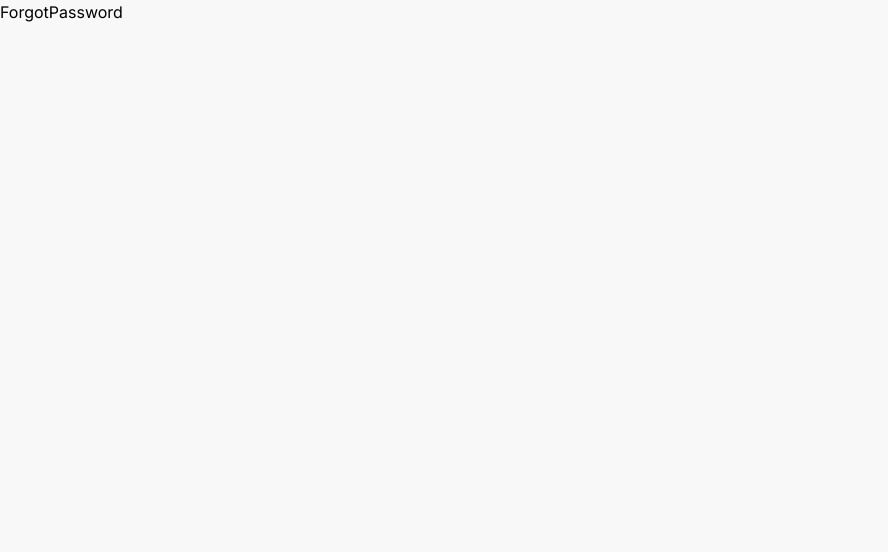
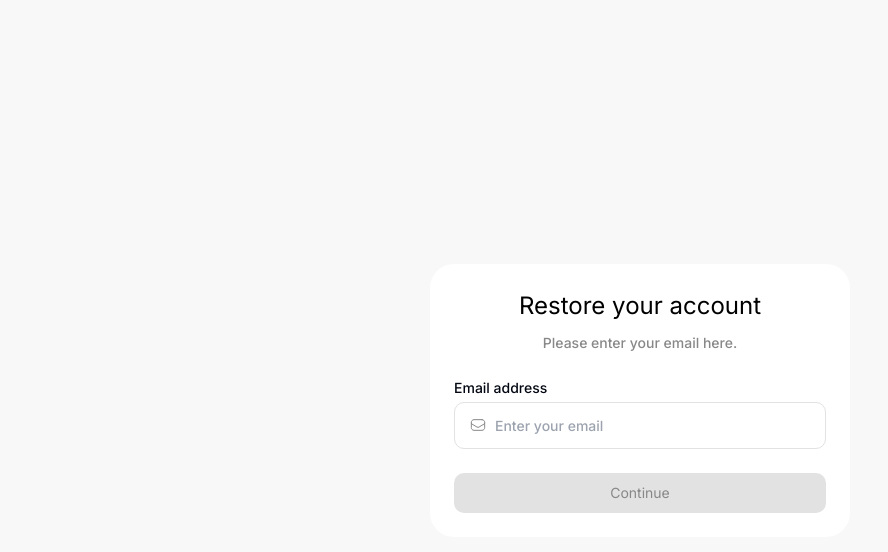
Before and after one commit to marble-legal/marble-legal-frontend, a React (Create React App) app: page /forgot-password in a window 1280 px wide. Shown: the top 552 px of the page, without its empty margins (0-888 px from the left). Built offline with nearby package versions, Linux system fonts and the light colour scheme; no server answers.

Commit message:
auth init

```diff
--- a/src/pages/auth/forgot-password/ForgotPassword.tsx
+++ b/src/pages/auth/forgot-password/ForgotPassword.tsx
@@ -1,3 +1,74 @@
-export default function ForgotPassword() {
-  return <div>ForgotPassword</div>;
-}
+import { Formik, Form, useFormikContext } from "formik";
+import * as Yup from "yup";
+import { Link, useNavigate } from "react-router-dom";
+import { setToken, setUser } from "../../../helpers/utils";
+import { api } from "../../../helpers/api";
+import { ShowToast } from "../../../components/toast";
+import { Layout } from "../../../components/Layout";
+import FormField from "../../../components/FormField";
+import Button from "../../../components/Button";
+import { SocialLogin } from "../../../components/SocialLogin";
+import useViewportHeight from "../../../helpers/useViewportHeight";
+import Checkbox from "../../../components/Checkbox";
+
+const validationSchema = Yup.object().shape({
+  email: Yup.string().email("Invalid email").required("Email is required"),
+});
+
+const LoginForm = () => {
+  const navigate = useNavigate();
+  return (
+    <Layout>
+      <Formik
+        initialValues={{ email: "", password: "" }}
+        isInitialValid={false}
+        validationSchema={validationSchema}
+        onSubmit={(values, actions) => {
+          console.log(values);
+        }}
+      >
+        <LoginFormContent />
+      </Formik>
+    </Layout>
+  );
+};
+
+const LoginFormContent = () => {
+  const { isValid, isSubmitting } = useFormikContext();
+  const navigate = useNavigate();
+
+  return (
+    <div className="grid items-center h-full justify-center">
+      <div className="grid bg-white p-[1.5rem] rounded-[24px] lg:w-[420px] w-[calc(100vw-2rem)]">
+        <Form className="grid gap-[1.5rem]">
+          <div className="text-center grid gap-2">
+            <h1 className="text-[1.5rem]">Restore your account</h1>
+            <h2 className="text-[0.875rem] text-[#888] flex gap-[0.375rem] justify-self-center font-[500]">
+              Please enter your email here.
+            </h2>
+          </div>
+          <div className="grid gap-4">
+            <FormField
+              label="Email address"
+              name="email"
+              type="email"
+              placeholder="Enter your email"
+            />
+          </div>
+          <div className="grid gap-4">
+            <Button
+              className="w-full"
+              type="submit"
+              disabled={!isValid}
+              loading={isSubmitting}
+            >
+              Continue
+            </Button>
+          </div>
+        </Form>
+      </div>
+    </div>
+  );
+};
+
+export default LoginForm;
--- a/src/pages/auth/login/Login.tsx
+++ b/src/pages/auth/login/Login.tsx
@@ -82,7 +82,7 @@ const LoginFormContent = () => {
           </div>
           <div className="grid gap-4">
             <FormField
-              label="Email"
+              label="Email address"
               name="email"
               type="email"
               placeholder="Enter your email"
@@ -103,12 +103,14 @@ const LoginFormContent = () => {
                   Remember me
                 </label>
               </div>
+              <Link to="/forgot-password">
                 <Button
                   variant="link"
                   className="!text-[#888] !font-[500] underline"
                 >
                   Forgot password?
                 </Button>
+              </Link>
             </div>
           </div>
           <div className="grid gap-4">
--- a/src/pages/auth/register/Register.tsx
+++ b/src/pages/auth/register/Register.tsx
@@ -94,7 +94,7 @@ const RegisterFormContent = () => {
               placeholder="Enter your name"
             />
             <FormField
-              label="Email"
+              label="Email address"
               name="email"
               type="email"
               placeholder="Enter your email"
```
Lines whose indentation alone changed are shown as unchanged.
